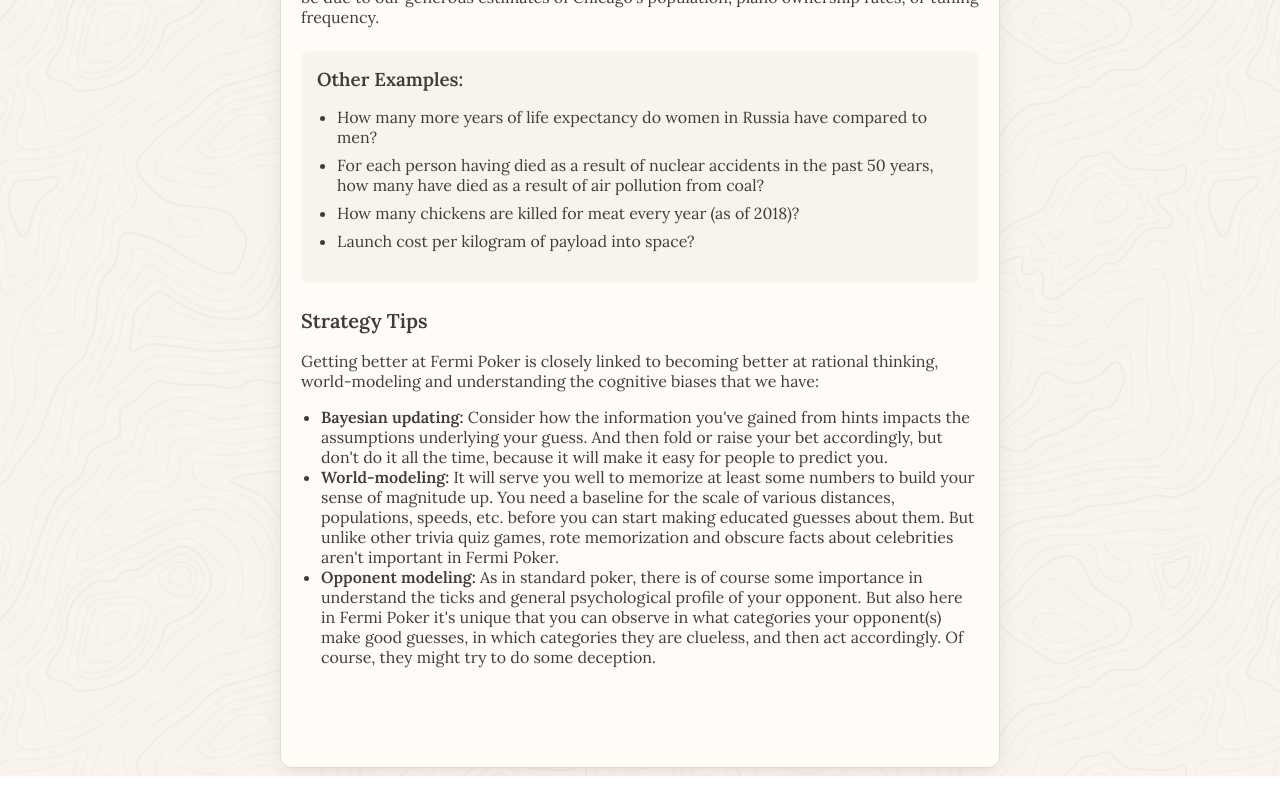
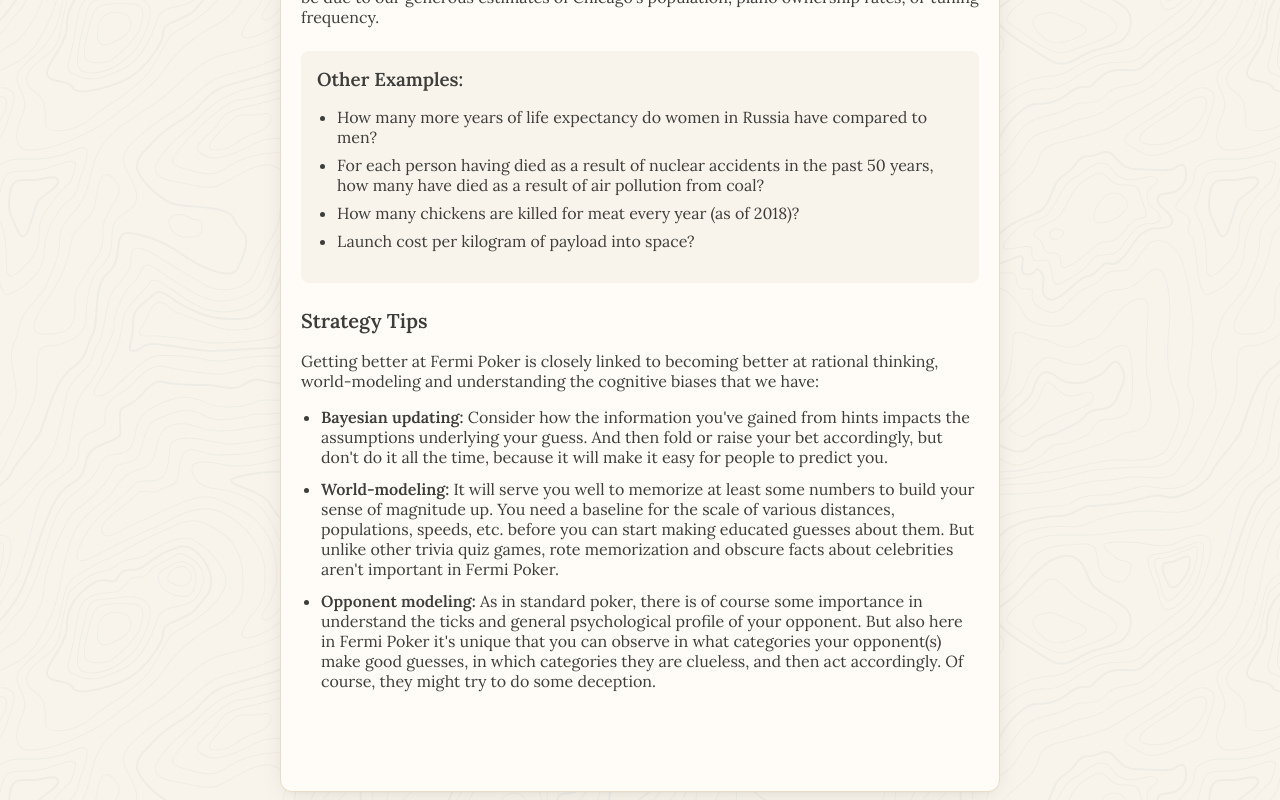
Before and after one commit to danielfetz/fermi-poker-questions, a React (Create React App) app: page / in a window 1280 px wide. Shown: the part 3273-4073 px from the top of the page. Before the commit the page ends 4049 px from the top, so only its background shows below. Built offline with nearby package versions, Linux system fonts and the light colour scheme.

Commit message:
Update styles.css

```diff
--- a/src/styles.css
+++ b/src/styles.css
@@ -922,6 +922,10 @@ header.pt-28 {
   margin-left: 0.5rem;
 }
 
+.space-y-3 > * + * {
+  margin-top: 0.75rem;
+}
+
 .space-y-2 > * + * {
   margin-top: 0.5rem;
 }
@@ -984,6 +988,10 @@ header.pt-28 {
 
 .z-50 {
   z-index: 50;
+}
+
+.m-0 {
+  margin: 0;
 }
 
 .mx-auto {
```
